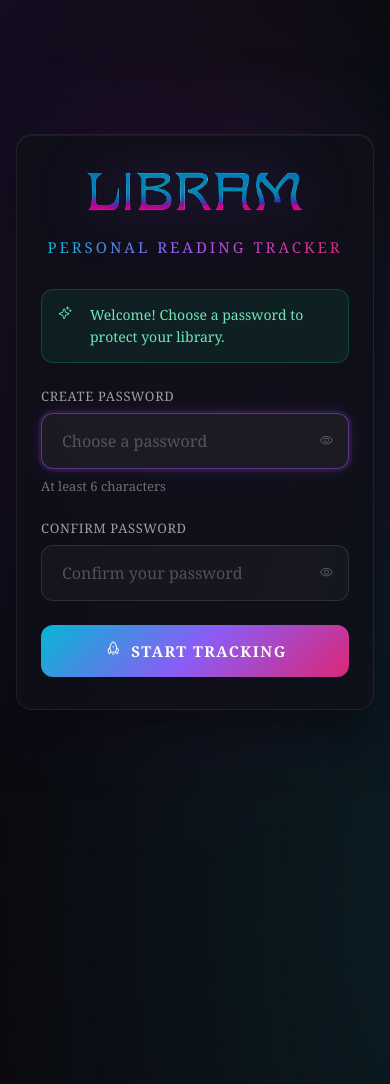
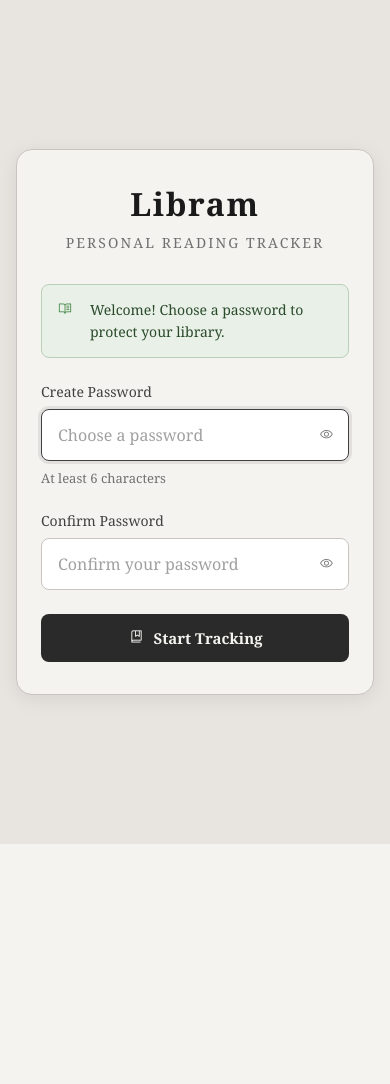
Before and after one commit to rsembera/libram, a Flask app: page /setup in a window 390 px wide; the page is wider, and only the part inside the window is pictured. Shown: the top 1084 px of that part. After the commit the page ends 844 px from the top of that part, so only its background shows below. Run offline with Flask 3, Linux system fonts and the light colour scheme; data comes from the database, SQL or seed files in the repository; data that the repository does not hold is empty; some web fonts are replaced.

Commit message:
Restyle login, setup, and about modal to match Ink theme

```diff
--- a/web/templates/setup.html
+++ b/web/templates/setup.html
@@ -31,59 +31,29 @@
 
         body {
             font-family: 'Libre Baskerville', Georgia, serif;
-            background: #0a0a0f;
+            background: #e8e4e0;
             min-height: 100vh;
             display: flex;
             align-items: center;
             justify-content: center;
             padding: 1rem;
-            position: relative;
-            overflow: hidden;
-        }
-
-        /* Ambient background glow */
-        body::before {
-            content: '';
-            position: absolute;
-            top: -50%;
-            left: -50%;
-            width: 200%;
-            height: 200%;
-            background:
-                radial-gradient(ellipse at 20% 20%, rgba(88, 28, 135, 0.15) 0%, transparent 50%),
-                radial-gradient(ellipse at 80% 80%, rgba(6, 182, 212, 0.1) 0%, transparent 50%),
-                radial-gradient(ellipse at 50% 50%, rgba(219, 39, 119, 0.08) 0%, transparent 40%);
-            animation: ambientShift 20s ease-in-out infinite;
-        }
-
-        @keyframes ambientShift {
-            0%, 100% { transform: translate(0, 0) rotate(0deg); }
-            33% { transform: translate(2%, -2%) rotate(1deg); }
-            66% { transform: translate(-2%, 2%) rotate(-1deg); }
         }
 
         .setup-card {
-            background: rgba(15, 15, 25, 0.8);
-            backdrop-filter: blur(20px);
-            -webkit-backdrop-filter: blur(20px);
-            border: 1px solid rgba(255, 255, 255, 0.08);
-            border-radius: 1.5rem;
+            background: #f5f3f0;
+            border: 1px solid #c8c4c0;
+            border-radius: 1rem;
             padding: 3rem;
             width: 100%;
-            max-width: 400px;
-            box-shadow:
-                0 25px 50px rgba(0, 0, 0, 0.5),
-                0 0 100px rgba(139, 92, 246, 0.1),
-                inset 0 1px 0 rgba(255, 255, 255, 0.05);
-            position: relative;
-            z-index: 1;
-            animation: cardFloat 1s ease-out;
+            max-width: 380px;
+            box-shadow: 0 4px 20px rgba(0, 0, 0, 0.08);
+            animation: cardFade 0.5s ease-out;
         }
 
-        @keyframes cardFloat {
+        @keyframes cardFade {
             0% {
                 opacity: 0;
-                transform: translateY(20px);
+                transform: translateY(10px);
             }
             100% {
                 opacity: 1;
@@ -96,31 +66,28 @@
             margin-bottom: 2rem;
         }
 
-        .logo-image {
-            width: 100%;
-            max-width: 280px;
-            height: auto;
-            margin-bottom: 1rem;
-            filter: drop-shadow(0 0 30px rgba(139, 92, 246, 0.3));
+        .logo-title {
+            font-size: 2.5rem;
+            font-weight: 700;
+            color: #1a1a1a;
+            letter-spacing: 0.05em;
+            margin-bottom: 0.5rem;
         }
 
         .tagline {
             font-size: 0.875rem;
             font-weight: 400;
-            letter-spacing: 0.2em;
+            letter-spacing: 0.15em;
             text-transform: uppercase;
-            background: linear-gradient(90deg, #06b6d4, #a855f7, #db2777);
-            -webkit-background-clip: text;
-            -webkit-text-fill-color: transparent;
-            background-clip: text;
+            color: #707070;
         }
 
         .welcome-text {
-            background: rgba(16, 185, 129, 0.1);
-            border: 1px solid rgba(16, 185, 129, 0.25);
-            color: #6ee7b7;
+            background: #e8f0e8;
+            border: 1px solid #b8d0b8;
+            color: #2a4a2a;
             padding: 0.875rem 1rem;
-            border-radius: 0.75rem;
+            border-radius: 0.5rem;
             margin-bottom: 1.5rem;
             font-size: 0.875rem;
             line-height: 1.6;
@@ -132,6 +99,7 @@
         .welcome-text i {
             flex-shrink: 0;
             margin-top: 2px;
+            color: #4a8a4a;
         }
 
         .form-group {
@@ -142,16 +110,14 @@
             display: block;
             margin-bottom: 0.5rem;
             font-weight: 400;
-            color: rgba(255, 255, 255, 0.6);
-            font-size: 0.8125rem;
-            letter-spacing: 0.05em;
-            text-transform: uppercase;
+            color: #404040;
+            font-size: 0.875rem;
         }
 
         .form-group small {
             display: block;
             margin-top: 0.5rem;
-            color: rgba(255, 255, 255, 0.4);
+            color: #707070;
             font-size: 0.8125rem;
         }
 
@@ -161,27 +127,24 @@
 
         .password-wrapper input {
             width: 100%;
-            padding: 1rem 3rem 1rem 1.25rem;
-            background: rgba(255, 255, 255, 0.03);
-            border: 1px solid rgba(255, 255, 255, 0.1);
-            border-radius: 0.75rem;
+            padding: 0.875rem 2.75rem 0.875rem 1rem;
+            background: #fff;
+            border: 1px solid #c8c4c0;
+            border-radius: 0.5rem;
             font-size: 1rem;
             font-family: 'Libre Baskerville', Georgia, serif;
-            color: #fff;
-            transition: all 0.3s ease;
+            color: #1a1a1a;
+            transition: border-color 0.2s ease, box-shadow 0.2s ease;
         }
 
         .password-wrapper input::placeholder {
-            color: rgba(255, 255, 255, 0.25);
+            color: #a0a0a0;
         }
 
         .password-wrapper input:focus {
             outline: none;
-            border-color: rgba(168, 85, 247, 0.5);
-            background: rgba(255, 255, 255, 0.05);
-            box-shadow:
-                0 0 0 3px rgba(168, 85, 247, 0.1),
-                0 0 20px rgba(168, 85, 247, 0.15);
+            border-color: #404040;
+            box-shadow: 0 0 0 3px rgba(64, 64, 64, 0.1);
         }
 
         .toggle-password {
@@ -192,7 +155,7 @@
             background: none;
             border: none;
             cursor: pointer;
-            color: rgba(255, 255, 255, 0.3);
+            color: #707070;
             padding: 0.25rem;
             display: flex;
             align-items: center;
@@ -201,15 +164,15 @@
         }
 
         .toggle-password:hover {
-            color: rgba(168, 85, 247, 0.8);
+            color: #1a1a1a;
         }
 
         .error-message {
-            background: rgba(220, 38, 38, 0.15);
-            border: 1px solid rgba(220, 38, 38, 0.3);
-            color: #fca5a5;
+            background: #fde8e8;
+            border: 1px solid #e8b8b8;
+            color: #802020;
             padding: 0.875rem 1rem;
-            border-radius: 0.75rem;
+            border-radius: 0.5rem;
             margin-bottom: 1.5rem;
             font-size: 0.875rem;
             display: flex;
@@ -219,69 +182,42 @@
 
         .btn-setup {
             width: 100%;
-            padding: 1rem;
-            background: linear-gradient(135deg, #06b6d4 0%, #8b5cf6 50%, #db2777 100%);
-            color: white;
+            padding: 0.875rem 1rem;
+            background: #2a2a2a;
+            color: #f5f3f0;
             border: none;
-            border-radius: 0.75rem;
+            border-radius: 0.5rem;
             font-size: 0.9375rem;
             font-weight: 700;
             font-family: 'Libre Baskerville', Georgia, serif;
             cursor: pointer;
-            transition: all 0.3s ease;
+            transition: background-color 0.2s ease;
             display: flex;
             align-items: center;
             justify-content: center;
             gap: 0.5rem;
-            text-transform: uppercase;
-            letter-spacing: 0.1em;
-            position: relative;
-            overflow: hidden;
-        }
-
-        .btn-setup::before {
-            content: '';
-            position: absolute;
-            top: 0;
-            left: -100%;
-            width: 100%;
-            height: 100%;
-            background: linear-gradient(90deg, transparent, rgba(255,255,255,0.2), transparent);
-            transition: left 0.5s ease;
         }
 
         .btn-setup:hover {
-            transform: translateY(-2px);
-            box-shadow:
-                0 10px 40px rgba(139, 92, 246, 0.4),
-                0 0 60px rgba(219, 39, 119, 0.2);
-        }
-
-        .btn-setup:hover::before {
-            left: 100%;
+            background: #1a1a1a;
         }
 
         .btn-setup:active {
-            transform: translateY(0);
+            transform: translateY(1px);
         }
 
         /* Responsive */
         @media (max-width: 480px) {
             .setup-card {
                 padding: 2rem 1.5rem;
-                border-radius: 1rem;
             }
 
-            .logo-image {
-                max-width: 240px;
-            }
-
-            .tagline {
-                font-size: 0.9375rem;
+            .logo-title {
+                font-size: 2rem;
             }
 
             input[type="password"] {
-                font-size: 16px; /* Prevent iOS zoom */
+                font-size: 16px;
             }
         }
     </style>
@@ -289,12 +225,12 @@
 <body>
     <div class="setup-card">
         <div class="logo">
-            <img src="/static/img/login-logo.png" alt="Libram" class="logo-image">
+            <h1 class="logo-title">Libram</h1>
             <p class="tagline">Personal Reading Tracker</p>
         </div>
 
         <div class="welcome-text">
-            <i class="ph ph-sparkle" style="width: 20px; height: 20px;"></i>
+            <i class="ph ph-book-open-text" style="width: 20px; height: 20px;"></i>
             <span>Welcome! Choose a password to protect your library.</span>
         </div>
 
@@ -339,7 +275,7 @@
             </div>
 
             <button type="submit" class="btn-setup">
-                <i class="ph ph-rocket" style="width: 20px; height: 20px;"></i>
+                <i class="ph ph-book-bookmark" style="width: 18px; height: 18px;"></i>
                 Start Tracking
             </button>
         </form>
```
Also changed, not shown: web/static/css/settings.css (+21 -19 lines), web/templates/login.html (+50 -115 lines), web/static/img/login-logo.png.
